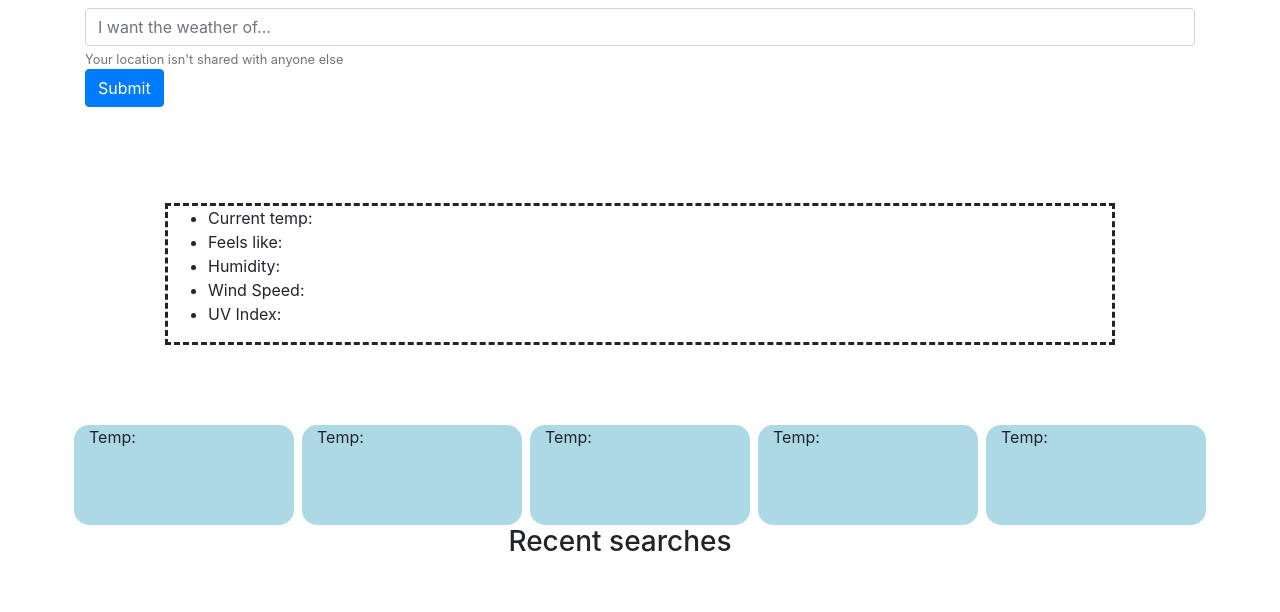
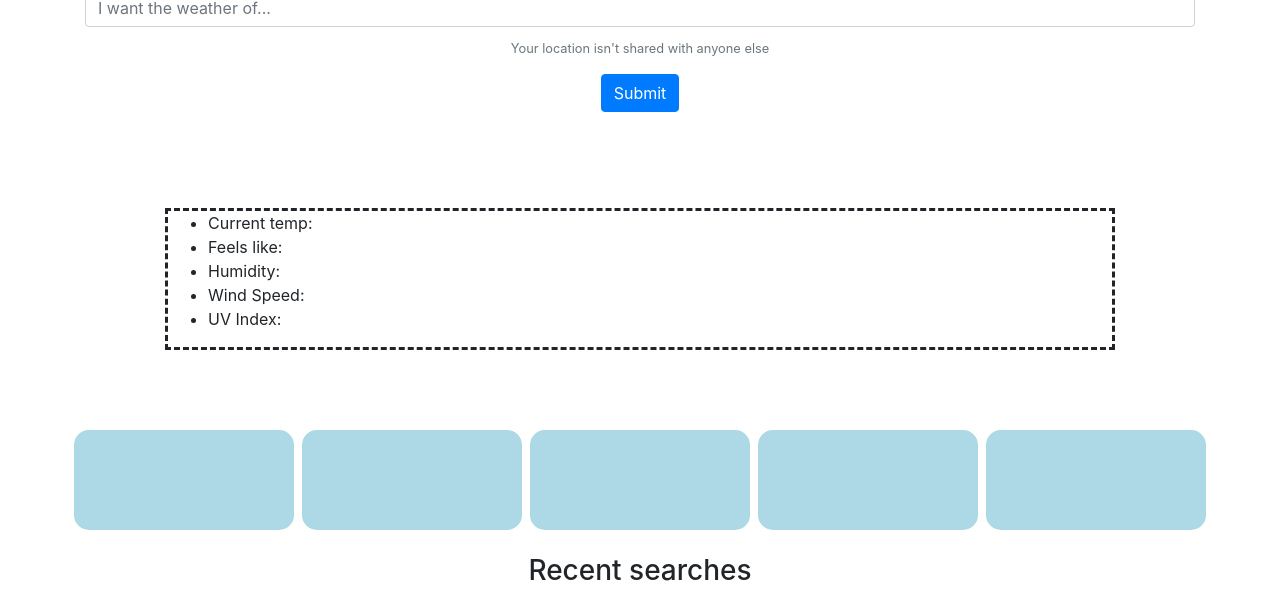
Before and after one commit to lills1/weather-dashboard, a plain HTML site: page index.html in a window 1280 px wide. Shown: the part 374-986 px from the top of the page. Before the commit the page ends 941 px from the top, so only its background shows below. Drawn offline with nearby package versions, Linux system fonts and the light colour scheme; a script that the page names is missing.

Commit message:
got rid of 'temp:' text, added padding using bootstrap

```diff
--- a/index.html
+++ b/index.html
@@ -13,7 +13,7 @@
 <body>
     <header class="jumbotron">
         <div class="row justify-content-center">
-            <h1 class="display-2">Weather app</h1>
+            <h1 class="display-3">Weather app</h1>
         </div>
         <div class="lead row justify-content-center">
             <p>Check the weather of any city</p>
@@ -26,8 +26,12 @@
         </div>
         <div class="form-group">
             <input class="form-control" id=formInput placeholder="I want the weather of...">
-            <small class="form-text text-muted">Your location isn't shared with anyone else</small>
-            <button type="submit" id="searchBtn" class="btn btn-primary">Submit</button>
+            <div class="text-center pt-2">
+                <small class="form-text text-muted">Your location isn't shared with anyone else</small>
+                <div class="pt-3">
+                    <button type="submit" id="searchBtn" class="btn btn-primary">Submit</button>
+                </div>
+            </div>
         </div>
         <div class=" h3 row justify-content-center" id="city"> </div>
         <div class="row .col-m-6 showCity id=showCity">
@@ -42,17 +46,17 @@
             </ul>
         </div>
         <div class="row weatherCards id=currentDay">
-            <div class="col mx-1"> Temp: <span id="wc1"></span> </div>
-            <div class="col mx-1"> Temp: <span id="wc2"></span> </div>
-            <div class="col mx-1"> Temp: <span id="wc3"></span> </div>
-            <div class="col mx-1"> Temp: <span id="wc4"></span> </div>
-            <div class="col mx-1"> Temp: <span id="wc5"></span> </div>
+            <div class="col mx-1"> <span id="wc1"></span> </div>
+            <div class="col mx-1"> <span id="wc2"></span> </div>
+            <div class="col mx-1"> <span id="wc3"></span> </div>
+            <div class="col mx-1"> <span id="wc4"></span> </div>
+            <div class="col mx-1"> <span id="wc5"></span> </div>
         </div>
         <div class="row justify-content-center">
-            <h3 class="searchList">Recent searches </h3>
-            <ol id="recentSearches">
-            </ol>
+            <h3 class="searchList pt-4">Recent searches </h3>
         </div>
+        <ul id="recentSearches">
+        </ul>
     </div>
     <script src="./config.js"></script>
     <script src="Assets/script.js"></script>
```
